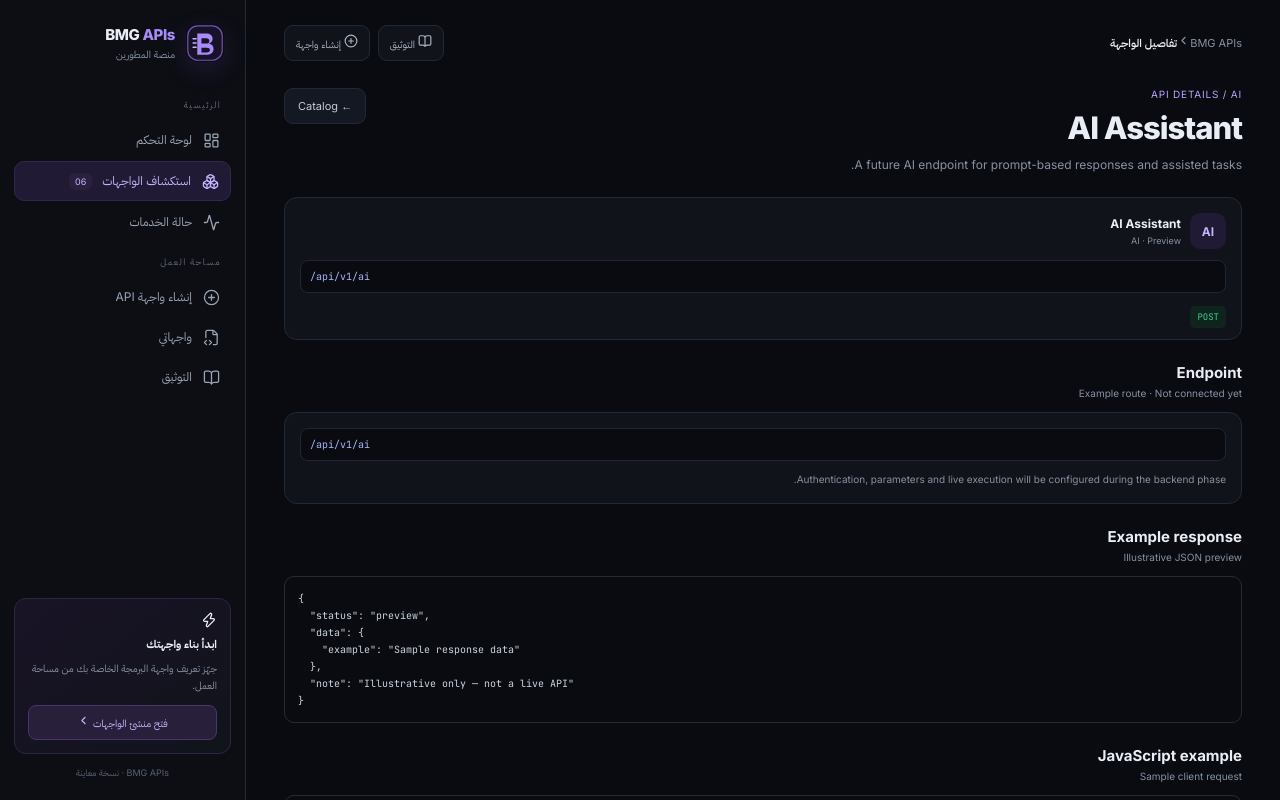
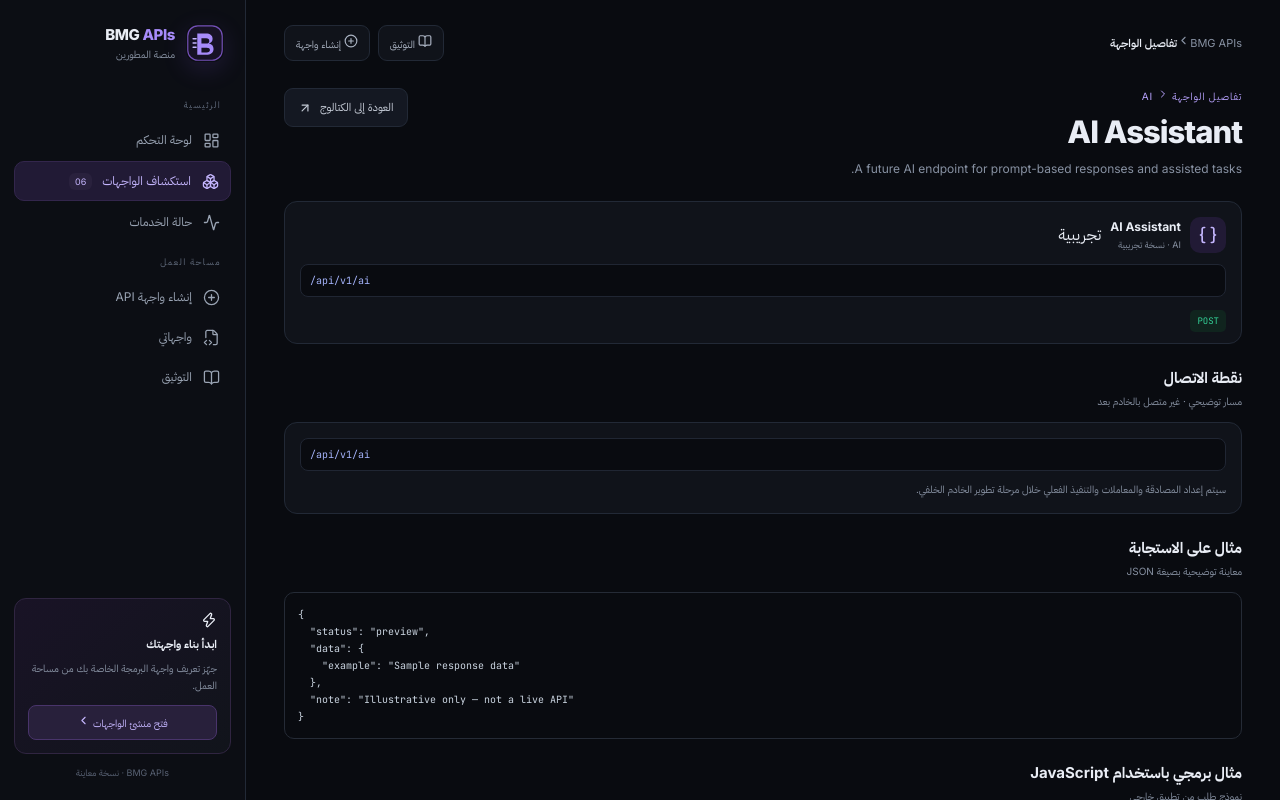
Before and after one commit to T7-T7/Bmg-Apis, a Next.js app: page /apis/ai-assistant in a window 1280 px wide. Shown: the top 800 px of the page. Built offline with nearby package versions, Linux system fonts and the light colour scheme.

Commit message:
واجهة عربية RTL وتحسين تجربة الاستخدام

```diff
--- a/app/apis/[slug]/page.tsx
+++ b/app/apis/[slug]/page.tsx
@@ -1,5 +1,6 @@
 import Link from "next/link";
 import { notFound } from "next/navigation";
+import { ArrowUpRight, Braces, ChevronRight, Code2, ExternalLink } from "lucide-react";
 import { apiCatalog } from "@/lib/api-data";
 
 type DetailProps = { params: Promise<{ slug: string }> };
@@ -14,15 +15,17 @@ export default async function ApiDetailPage({ params }: DetailProps) {
   if (!api) notFound();
 
   const exampleResponse = { status: "preview", data: { example: "Sample response data" }, note: "Illustrative only — not a live API" };
-  const jsExample = `fetch("https://your-domain.example${api.endpoint}")\n  .then(response => response.json())\n  .then(data => console.log(data));`;
+  const jsExample = `fetch("https://your-domain.example${api.endpoint}")
+  .then(response => response.json())
+  .then(data => console.log(data));`;
 
   return (
     <>
-      <div className="page-heading"><div><div className="eyebrow">API DETAILS / {api.category.toUpperCase()}</div><h1>{api.name}</h1><p>{api.description}</p></div><Link className="secondary-btn" href="/apis">← Catalog</Link></div>
-      <div className="panel api-detail-panel"><div className="api-card-head"><div className="api-symbol">{api.symbol}</div><div><div className="api-name">{api.name}</div><div className="api-category">{api.category} · Preview</div></div></div><div className="endpoint">{api.endpoint}</div><div className="method-wrap"><span className="method">{api.method}</span></div></div>
-      <div className="section-title"><div><h2>Endpoint</h2><p>Example route · Not connected yet</p></div></div><div className="panel"><div className="endpoint">{api.endpoint}</div><p className="note-text">Authentication, parameters and live execution will be configured during the backend phase.</p></div>
-      <div className="section-title"><div><h2>Example response</h2><p>Illustrative JSON preview</p></div></div><pre className="code-block">{JSON.stringify(exampleResponse, null, 2)}</pre>
-      <div className="section-title"><div><h2>JavaScript example</h2><p>Sample client request</p></div></div><pre className="code-block">{jsExample}</pre>
+      <div className="page-heading detail-heading"><div><div className="eyebrow">تفاصيل الواجهة <ChevronRight size={12} /> {api.category}</div><h1>{api.name}</h1><p>{api.description}</p></div><Link className="secondary-btn" href="/apis">العودة إلى الكتالوج <ArrowUpRight size={14} /></Link></div>
+      <div className="panel api-detail-panel"><div className="api-card-head"><div className="api-symbol"><Braces size={20} /></div><div><div className="api-name">{api.name}</div><div className="api-category">{api.category} · نسخة تجريبية</div></div><span className="preview-tag">تجريبية</span></div><div className="endpoint" dir="ltr">{api.endpoint}</div><div className="method-wrap"><span className={`method method-${api.method.toLowerCase()}`}>{api.method}</span></div></div>
+      <div className="section-title"><div><h2>نقطة الاتصال</h2><p>مسار توضيحي · غير متصل بالخادم بعد</p></div></div><div className="panel"><div className="endpoint" dir="ltr">{api.endpoint}</div><p className="note-text">سيتم إعداد المصادقة والمعاملات والتنفيذ الفعلي خلال مرحلة تطوير الخادم الخلفي.</p></div>
+      <div className="section-title"><div><h2>مثال على الاستجابة</h2><p>معاينة توضيحية بصيغة JSON</p></div></div><pre className="code-block" dir="ltr">{JSON.stringify(exampleResponse, null, 2)}</pre>
+      <div className="section-title"><div><h2>مثال برمجي باستخدام JavaScript</h2><p>نموذج طلب من تطبيق خارجي</p></div></div><pre className="code-block">{jsExample}</pre>
     </>
   );
 }
```
